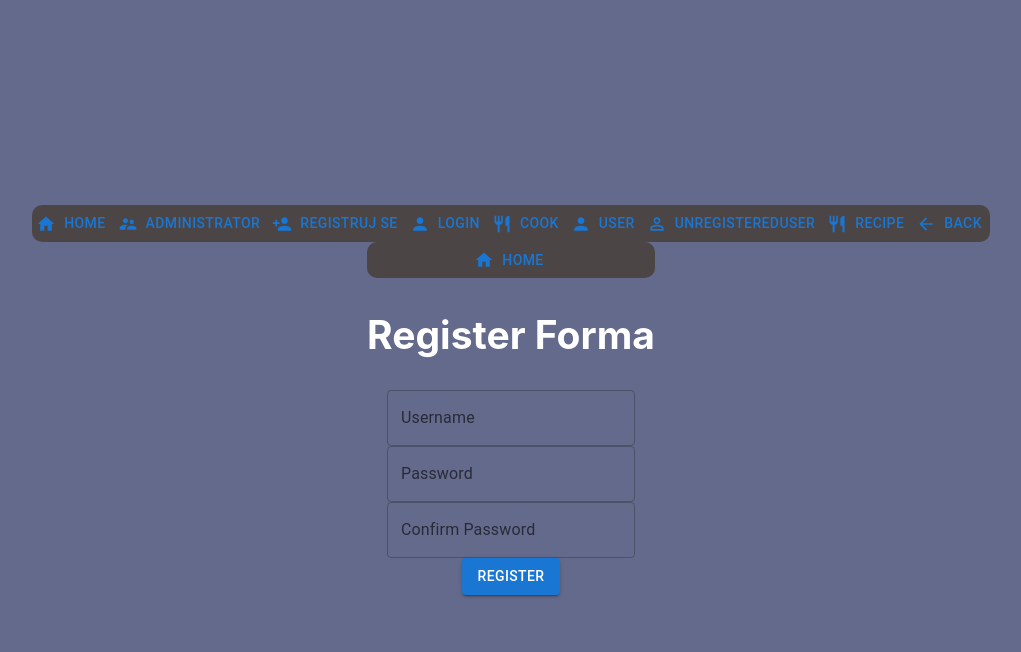
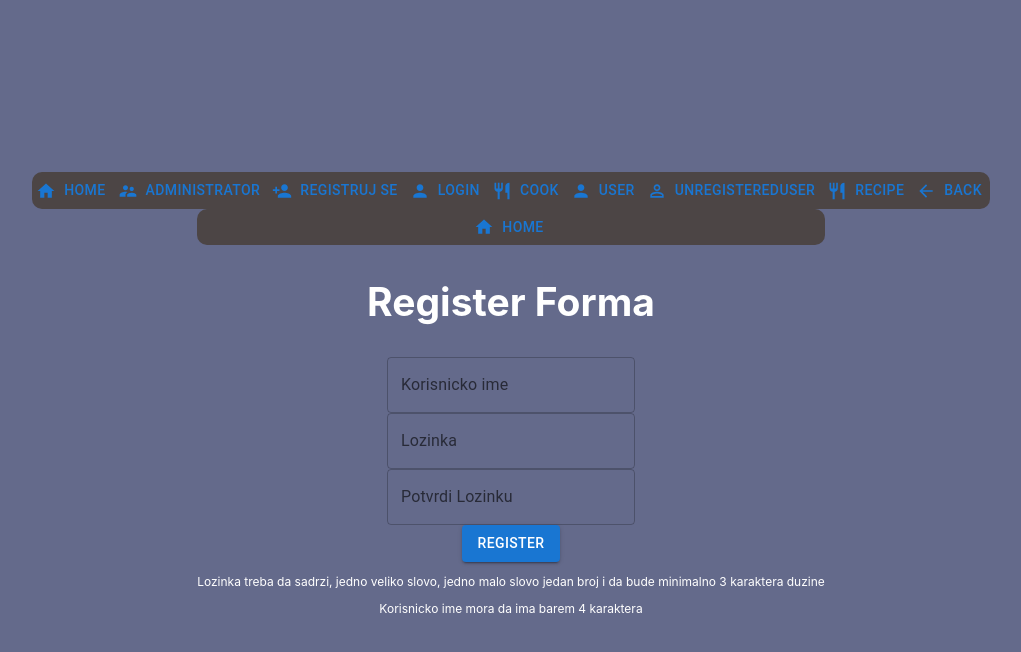
Before and after one commit to BarovicA/frontend_CookBook, a React (Create React App) app: page / in a window 1280 px wide. Both pictures are taken after a click on the button "REGISTRUJ SE". Shown: the top 652 px of the page, without its empty margins (129-1150 px from the left). Built offline with nearby package versions, Linux system fonts and the light colour scheme.

Commit message:
Dodavanje uslova za ogranicavanje unosa kod registracije.

```diff
--- a/src/RegisterForm.js
+++ b/src/RegisterForm.js
@@ -9,9 +9,13 @@ const RegisterForm = ({ onHomeClick }) => {
   const [password, setPassword] = useState('');
   const [confirmPassword, setConfirmPassword] = useState('');
   const [passwordsMatch, setPasswordsMatch] = useState(true);
+  const [passwordRequirementsMet, setPasswordRequirementsMet] = useState(true);
+  const [usernameLengthMet, setUsernameLengthMet] = useState(true);
 
   const handleUsernameChange = (event) => {
-    setUsername(event.target.value);
+    const value = event.target.value;
+    setUsername(value);
+    setUsernameLengthMet(value.length >= 4);
   };
 
   const handlePasswordChange = (event) => {
@@ -31,13 +35,22 @@ const RegisterForm = ({ onHomeClick }) => {
     }
 
     setPasswordsMatch(true);
+
+    const passwordRegex = /^(?=.*[a-z])(?=.*[A-Z])(?=.*\d).{3,}$/;
+
+    if (!passwordRegex.test(password)) {
+      setPasswordRequirementsMet(false);
+      return;
+    }
+
+    setPasswordRequirementsMet(true);
+
     console.log('Username:', username);
     console.log('Password:', password);
   };
 
   return (
     <div>
-      {}
       <div className="navbar">
         <Button onClick={onHomeClick} startIcon={<HomeIcon />}>
           Home
@@ -47,25 +60,29 @@ const RegisterForm = ({ onHomeClick }) => {
       <form onSubmit={handleSubmit}>
         <div>
           <TextField
-            label="Username"
+            label="Korisnicko ime"
             variant="outlined"
             value={username}
             onChange={handleUsernameChange}
+            error={!usernameLengthMet}
+            helperText={!usernameLengthMet ? " Korisnicko ime mora da ima barem 4 karaktera" : ""}
           />
         </div>
         <div>
           <TextField
             type="password"
-            label="Password"
+            label="Lozinka"
             variant="outlined"
             value={password}
             onChange={handlePasswordChange}
+            error={!passwordRequirementsMet}
+            helperText={!passwordRequirementsMet ? "Lozinka treba da sadrzi, jedno veliko slovo, jedno malo slovo jedan broj i da bude minimalno 3 karaktera duzine" : ""}
           />
         </div>
         <div>
           <TextField
             type="password"
-            label="Confirm Password"
+            label="Potvrdi Lozinku"
             variant="outlined"
             value={confirmPassword}
             onChange={handleConfirmPasswordChange}
@@ -76,6 +93,14 @@ const RegisterForm = ({ onHomeClick }) => {
         <Button type="submit" variant="contained" color="primary">
           Register
         </Button>
+        <div className="requirements">
+          <p style={{ fontSize: '12px' }}>
+            Lozinka treba da sadrzi, jedno veliko slovo, jedno malo slovo jedan broj i da bude minimalno 3 karaktera duzine
+          </p>
+          <p style={{ fontSize: '12px' }}>
+            Korisnicko ime mora da ima barem 4 karaktera
+          </p>
+        </div>
       </form>
     </div>
   );
```
